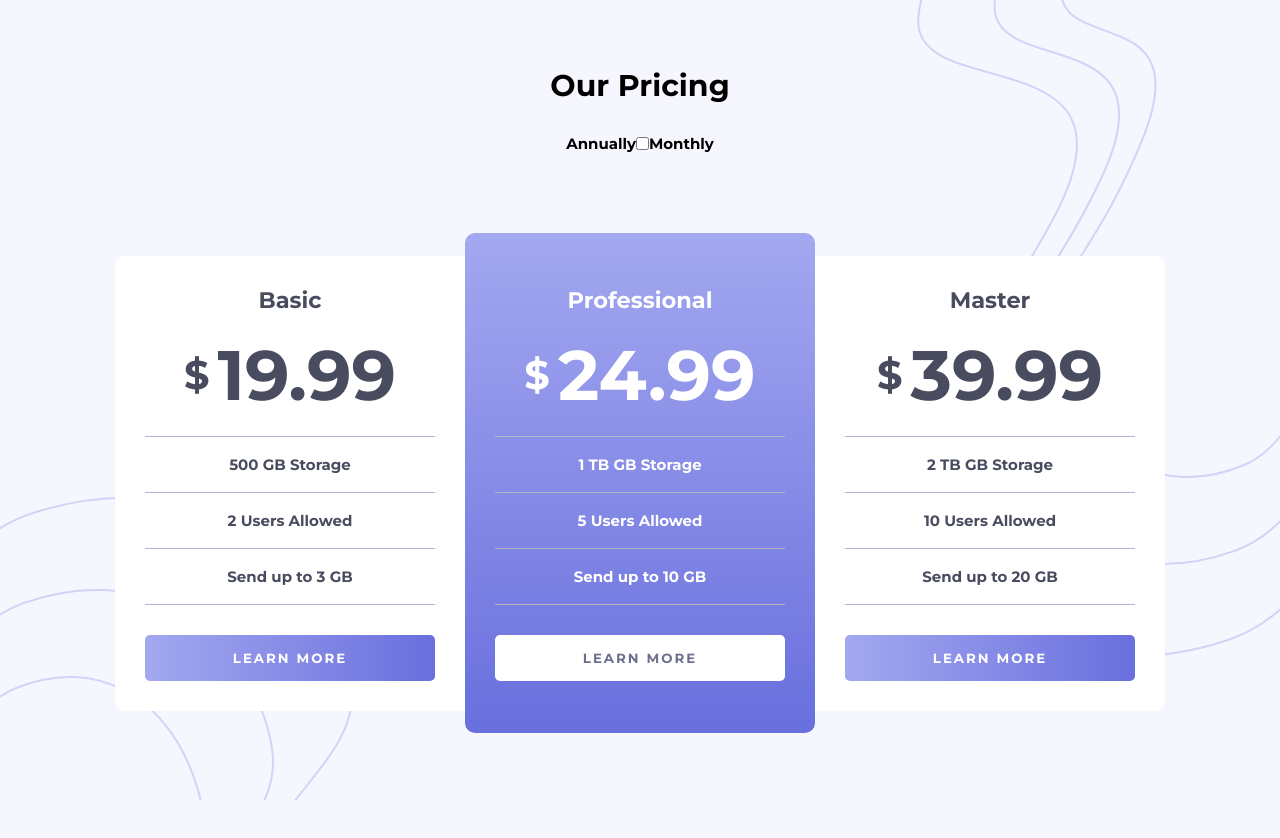
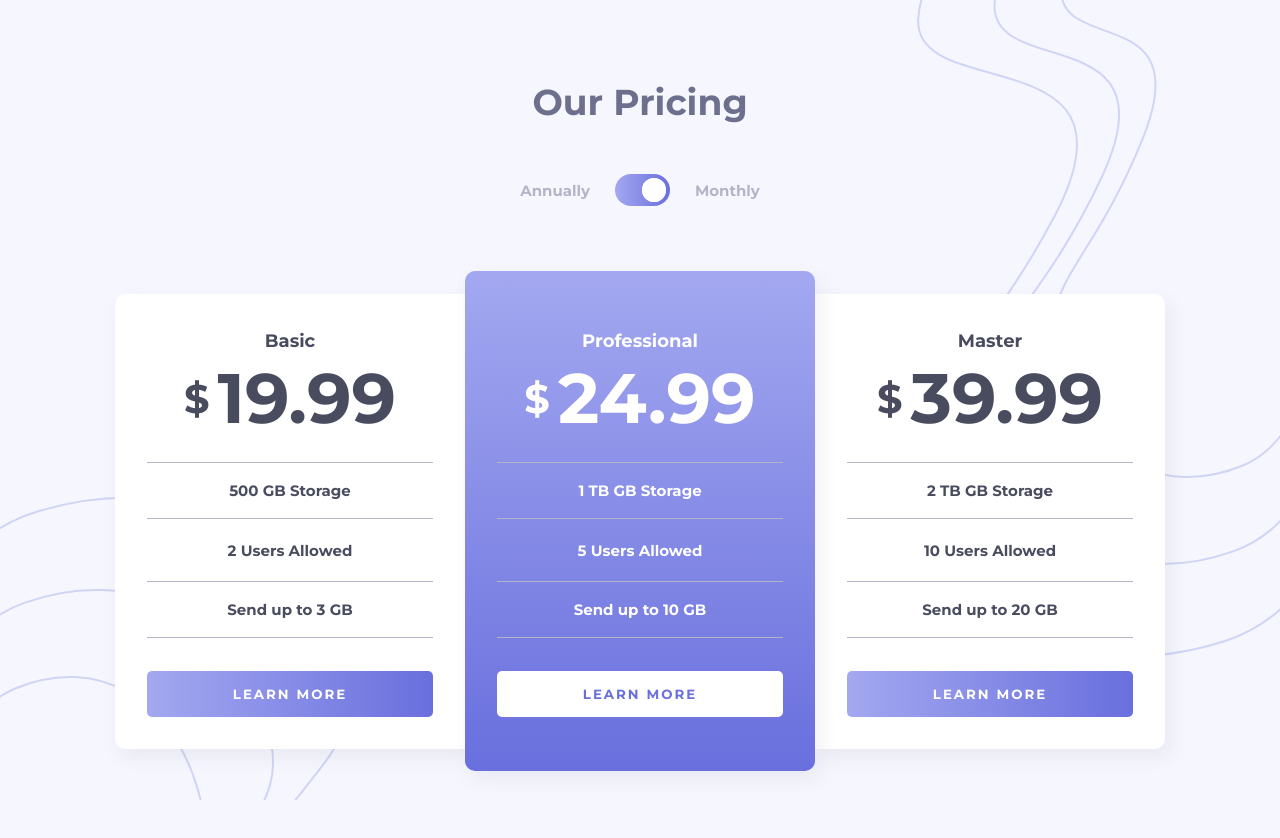
Before and after one commit to sandlerz/Pricing-Component-With-Toggle-Master, a website: page index.html in a window 1280 px wide. Before the commit the page ends 800 px from the top, so only its background shows below. Drawn offline with Linux system fonts and the light colour scheme.

Commit message:
Challenge Completed

```diff
--- a/index.html
+++ b/index.html
@@ -19,19 +19,21 @@
 </head>
 <body>
   <main>
-    <footer>
+    <header>
       <h1>Our Pricing</h1>
-    </footer>
+    </header>
     <section class="toggle">
       <p>Annually</p>
-      <label for="toggle"></label>
-      <input type="checkbox">
+      <label for="toggle" class="switch">
+        <input type="checkbox" id="toggle">
+        <span class="slider round"></span>
+      </label>
       <p>Monthly</p>
     </section>
     <section class="price">
       <div class="left">
         <h2>Basic</h2>
-        <p class="cost"><span>$</span> 19.99</p>
+        <p class="cost" id="basic"></p>
         <p class="border-text">500 GB Storage</p>
         <p>2 Users Allowed</p>
         <p class="border-text">Send up to 3 GB</p>
@@ -40,7 +42,7 @@
       <div class="professional">
         <div>
           <h2>Professional</h2>
-          <p class="cost"><span>$</span> 24.99</p>
+          <p class="cost" id="professional"></p>
           <p class="border-text">1 TB GB Storage</p>
           <p>5 Users Allowed</p>
           <p class="border-text">Send up to 10 GB</p>
@@ -49,7 +51,7 @@
       </div>
       <div class="right">
         <h2>Master</h2>
-        <p class="cost"><span>$</span> 39.99</p>
+        <p class="cost" id="master"></p>
         <p class="border-text">2 TB GB Storage</p>
         <p>10 Users Allowed</p>
         <p class="border-text">Send up to 20 GB</p>
--- a/javascript/index.js
+++ b/javascript/index.js
@@ -0,0 +1,21 @@
+const toggle = document.getElementById("toggle");
+const basic = document.getElementById("basic");
+const professional = document.getElementById("professional");
+const master = document.getElementById("master");
+toggle.addEventListener('click', () => {
+  if (toggle.checked == true) {
+    basic.innerHTML = "<span>$</span> 199.99";
+    professional.innerHTML = "<span>$</span> 249.99";
+    master.innerHTML = "<span>$</span> 399.99";
+  } else {
+    basic.innerHTML = "<span>$</span> 19.99";
+    professional.innerHTML = "<span>$</span> 24.99";
+    master.innerHTML = "<span>$</span> 39.99";
+  }
+});
+
+document.addEventListener('DOMContentLoaded', () => {
+  basic.innerHTML = "<span>$</span> 19.99";
+    professional.innerHTML = "<span>$</span> 24.99";
+    master.innerHTML = "<span>$</span> 39.99";
+})
--- a/scss/_breakpoints.scss
+++ b/scss/_breakpoints.scss
@@ -0,0 +1,12 @@
+@media only screen and (max-width: 68.75em) {
+  .price {
+    flex-direction: column;
+    gap: 2.5rem;
+  }
+  .left {
+    border-radius: 1rem;
+  }
+  .right {
+    border-radius: 1rem;
+  }
+}
--- a/scss/_global.scss
+++ b/scss/_global.scss
@@ -1,4 +1,4 @@
-@use 'variables' as *;
+@use "variables" as *;
 
 html {
   font-size: 62.5%;
@@ -23,9 +23,17 @@ body {
   background-color: $VeryLightGrayishBlue;
 }
 
+main {
+  padding: 8rem 0;
+}
+
+h2 {
+  font-size: 1.8rem;
+}
+
 // Bg Images
 
-.bg-top{
+.bg-top {
   position: absolute;
   height: 100vh;
   width: 100%;
@@ -35,7 +43,7 @@ body {
   background-position: right top;
 }
 
-.bg-bot{
+.bg-bot {
   position: absolute;
   height: 100vh;
   width: 100%;
--- a/scss/_variables.scss
+++ b/scss/_variables.scss
@@ -16,6 +16,9 @@
 }
 @mixin linear-gradient-button() {
   background: linear-gradient(90deg, hsl(236, 72%, 79%),hsl(237, 63%, 64%));
+}
+@mixin box-shadow() {
+  box-shadow: 0.5rem 0.8rem 2rem 0.1rem rgba(0, 0, 0, 0.055);
 }
 // - Linear Gradient: hsl(236, 72%, 79%) to hsl(237, 63%, 64%)
 
--- a/scss/components/_header.scss
+++ b/scss/components/_header.scss
@@ -0,0 +1,6 @@
+@use "../variables" as *;
+
+header {
+  font-size: 1.8rem;
+  color: $GrayishBlue;
+}
--- a/scss/components/_index.scss
+++ b/scss/components/_index.scss
@@ -1,3 +1,3 @@
-@forward 'header';
-@forward 'toggle';
-@forward 'price';
+@forward "header";
+@forward "toggle";
+@forward "price";
--- a/scss/components/_price.scss
+++ b/scss/components/_price.scss
@@ -1,10 +1,10 @@
-@use '../variables' as *;
+@use "../variables" as *;
 
-.price{
+.price {
   display: flex;
   align-items: center;
 
-  div{
+  div {
     height: 45.5rem;
     width: 35rem;
     background-color: white;
@@ -12,64 +12,86 @@
     color: $DarkGrayishBlue;
     display: grid;
     place-items: center;
+    padding: 3.5rem 3.2rem 3.0rem;
 
-    .cost{
-      font-size:  7rem;
+    .cost {
+      font-size: 7rem;
       display: flex;
       justify-content: center;
       align-items: center;
       gap: 0.8rem;
-      span{
+      padding: 0 0 1.8rem;
+      max-width: 28.6rem;
+      span {
         font-size: 4rem;
         display: block;
       }
     }
 
-    .border-text{
+    .border-text {
       border-top: solid 1px $LightGrayishBlue;
       border-bottom: solid 1px $LightGrayishBlue;
     }
 
-    p{
+    p {
       padding: 1.8rem;
       width: 100%;
     }
 
-    button{
+    button {
       margin-top: 3rem;
       padding: 1.5rem 0;
+      width: 100%;
       letter-spacing: 0.2rem;
+      font-family: Montserrat;
+      font-weight: 700;
       border-radius: 0.5rem;
+      border: none;
       @include linear-gradient-button();
-      border: none;
+      color: white;
       cursor: pointer;
-      color: white;
-      font-weight: 700;
-      font-family: Montserrat;
-      width: 100%
+    }
+    button:hover {
+      margin-top: 2.8rem;
+      border: solid 1px hsl(237, 63%, 64%);
+      background: transparent;
+      color: hsl(237, 63%, 64%);
     }
   }
 
-  .professional{
+  .professional {
     padding: 0;
     height: 50rem;
+    border-radius: 1rem;
+    z-index: 1;
     @include linear-gradient();
-    border-radius: 1rem;
-    div{
+    @include box-shadow();
+
+    div {
       color: white;
       background: transparent;
-      button{
+
+      button {
+        color: hsl(237, 63%, 64%);
         background: white;
-        color: $GrayishBlue;
+      }
+
+      button:hover {
+        margin-top: 2.8rem;
+        border: solid 1px white;
+        background: transparent;
+        color: white;
       }
     }
   }
-  .left{
+  .left {
     border-top-left-radius: 1rem;
     border-end-start-radius: 1rem;
+    @include box-shadow();
   }
-  .right{
+  .right {
     border-top-right-radius: 1rem;
     border-end-end-radius: 1rem;
+    @include box-shadow();
   }
 }
--- a/scss/components/_toggle.scss
+++ b/scss/components/_toggle.scss
@@ -1,7 +1,59 @@
-@use '../variables' as *;
+@use "../variables" as *;
 
-.toggle{
+.toggle {
   display: flex;
   justify-content: center;
-  margin: 3rem 0 8rem;
+  margin: 5rem 0 6.5rem;
+  align-items: center;
+  p {
+    color: $LightGrayishBlue;
+  }
+
+  .switch {
+    margin: 0 2.5rem;
+    position: relative;
+    display: inline-block;
+    width: 5.5rem;
+    height: 3.2rem;
+    input {
+      opacity: 0;
+    }
+  }
+
+  .slider {
+    cursor: pointer;
+    position: absolute;
+    top: 0;
+    right: 0;
+    bottom: 0;
+    left: 0;
+    @include linear-gradient-button;
+    border-radius: 30rem;
+    &::before {
+      position: absolute;
+      content: "";
+      height: 2.4rem;
+      width: 2.4rem;
+      top: 0.4rem;
+      right: 0.4rem;
+      border-radius: 50%;
+      background-color: white;
+      transition: 0.4s ease;
+    }
+    &::after {
+      position: absolute;
+      content: "";
+      height: 2.4rem;
+      width: 2.4rem;
+      top: 0.4rem;
+      right: 0.4rem;
+      border-radius: 50%;
+      background-color: white;
+      transition: 0.5s ease;
+    }
+  }
+  input:checked + .slider::before,
+  input:checked + .slider::after {
+    transform: translateX(-2.25rem);
+  }
 }
```
Also changed, not shown: design/active-states.jpg (deleted), design/desktop-design-annually.jpg (deleted), design/desktop-design-monthly.jpg (deleted), design/mobile-design-annually.jpg (deleted), design/mobile-design-monthly.jpg (deleted), style/index.css, 1 other file.
